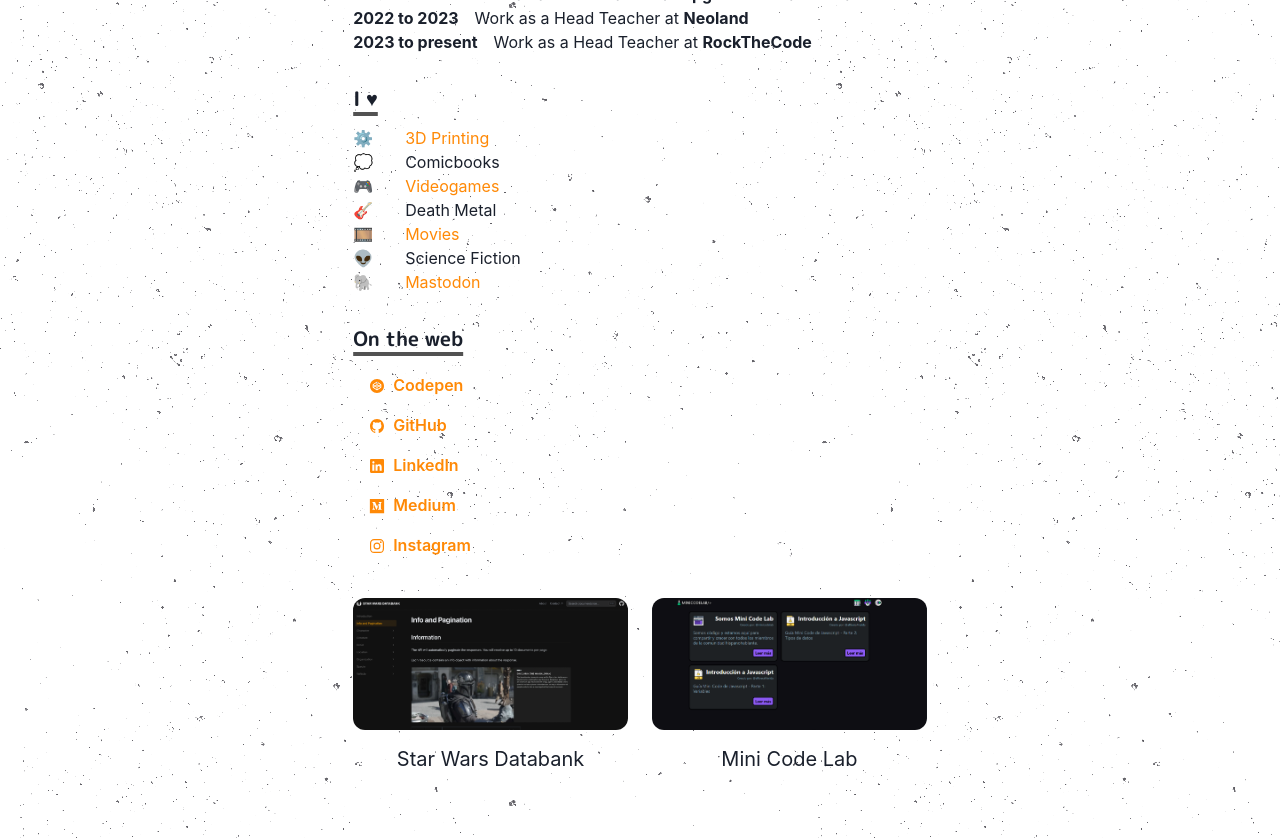
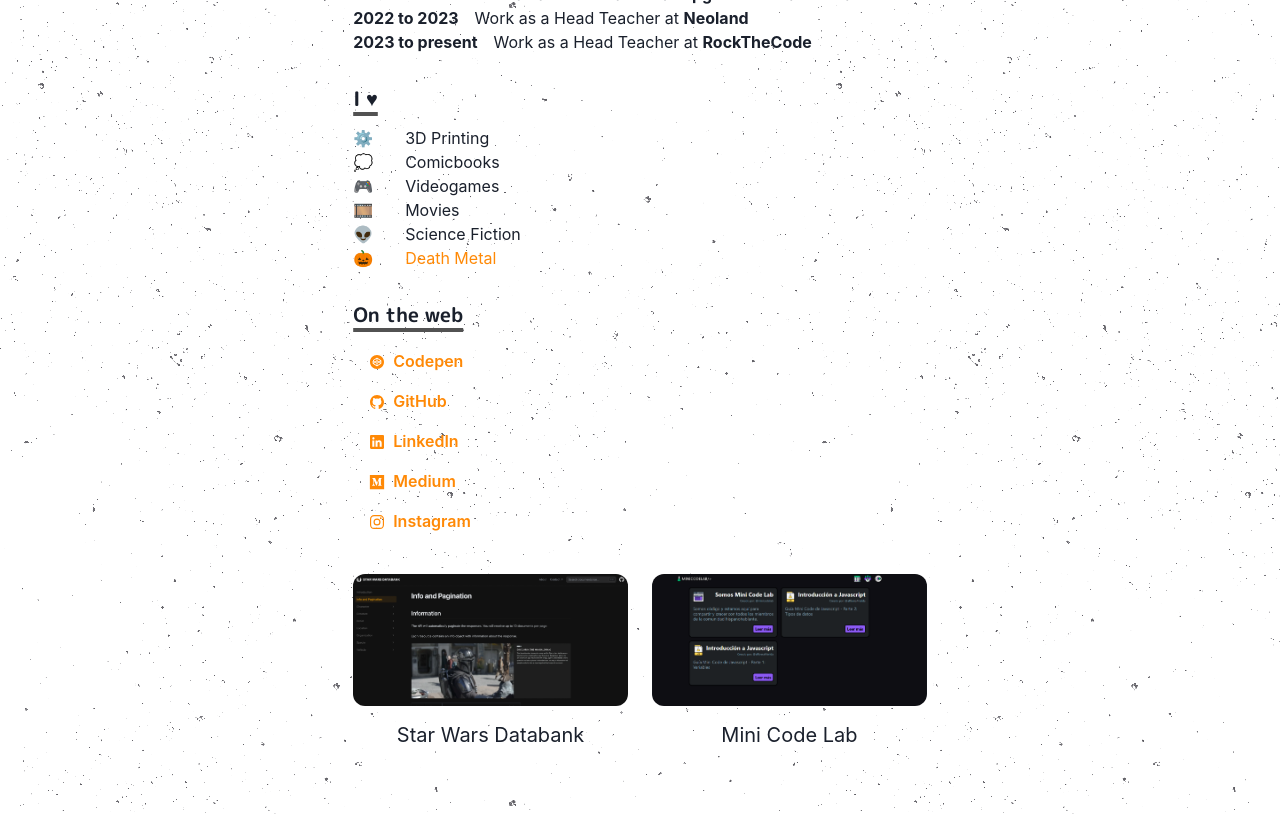
Before and after one commit to lethamburn/lethamburn-portfolio, a Next.js app: page / in a window 1280 px wide. Shown: the part 1060-1898 px from the top of the page. After the commit the page ends 1874 px from the top, so only its background shows below. Built offline with nearby package versions, Linux system fonts and the light colour scheme.

Commit message:
Update index.js

```diff
--- a/pages/index.js
+++ b/pages/index.js
@@ -143,7 +143,7 @@
           </Heading>
           <LoveSection>
             <LoveEmoji>⚙️</LoveEmoji>
-            <Link href="https://ko-fi.com/lethamburn">3D Printing</Link>
+            3D Printing
           </LoveSection>
           <LoveSection>
             <LoveEmoji>💭</LoveEmoji>
@@ -151,23 +151,19 @@
           </LoveSection>
           <LoveSection>
             <LoveEmoji>🎮</LoveEmoji>
-            <Link href="http://www.stayawake.es/">Videogames</Link>
-          </LoveSection>
-          <LoveSection>
-            <LoveEmoji>🎸</LoveEmoji>
-            Death Metal
+            Videogames
           </LoveSection>
           <LoveSection>
             <LoveEmoji>🎞️</LoveEmoji>
-            <Link href="https://letterboxd.com/lethamburn/">Movies</Link>
+            Movies
           </LoveSection>
           <LoveSection>
             <LoveEmoji>👽</LoveEmoji>
             Science Fiction
           </LoveSection>
                 <LoveSection>
-            <LoveEmoji>🐘</LoveEmoji>
-            <Link href="https://frikiverse.zone/@lethamburn" rel="me">Mastodon</Link>
+            <LoveEmoji>🎃</LoveEmoji>
+            <Link href="https://instagram.com/lethamburn" rel="me">Death Metal</Link>
           </LoveSection>
         </Section>
         <Section delay={0.3}>
```
